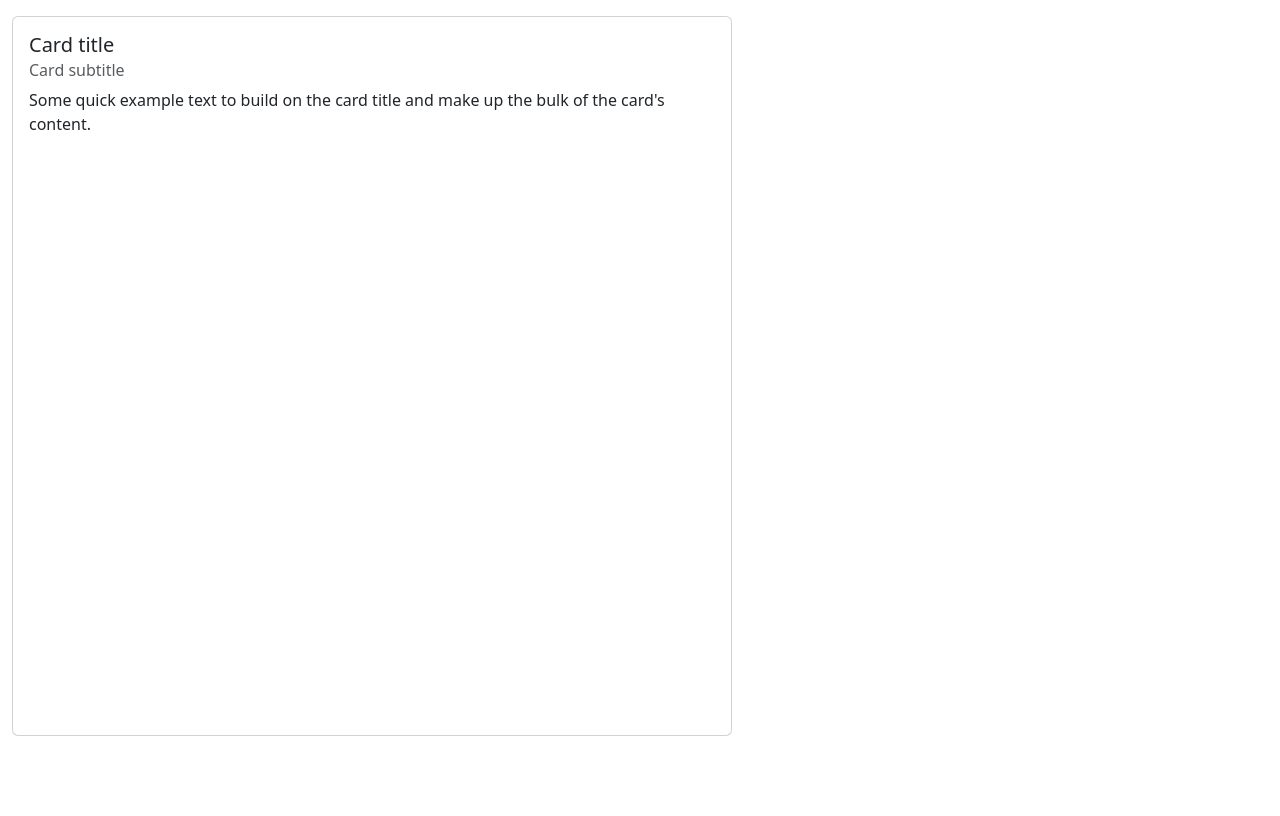
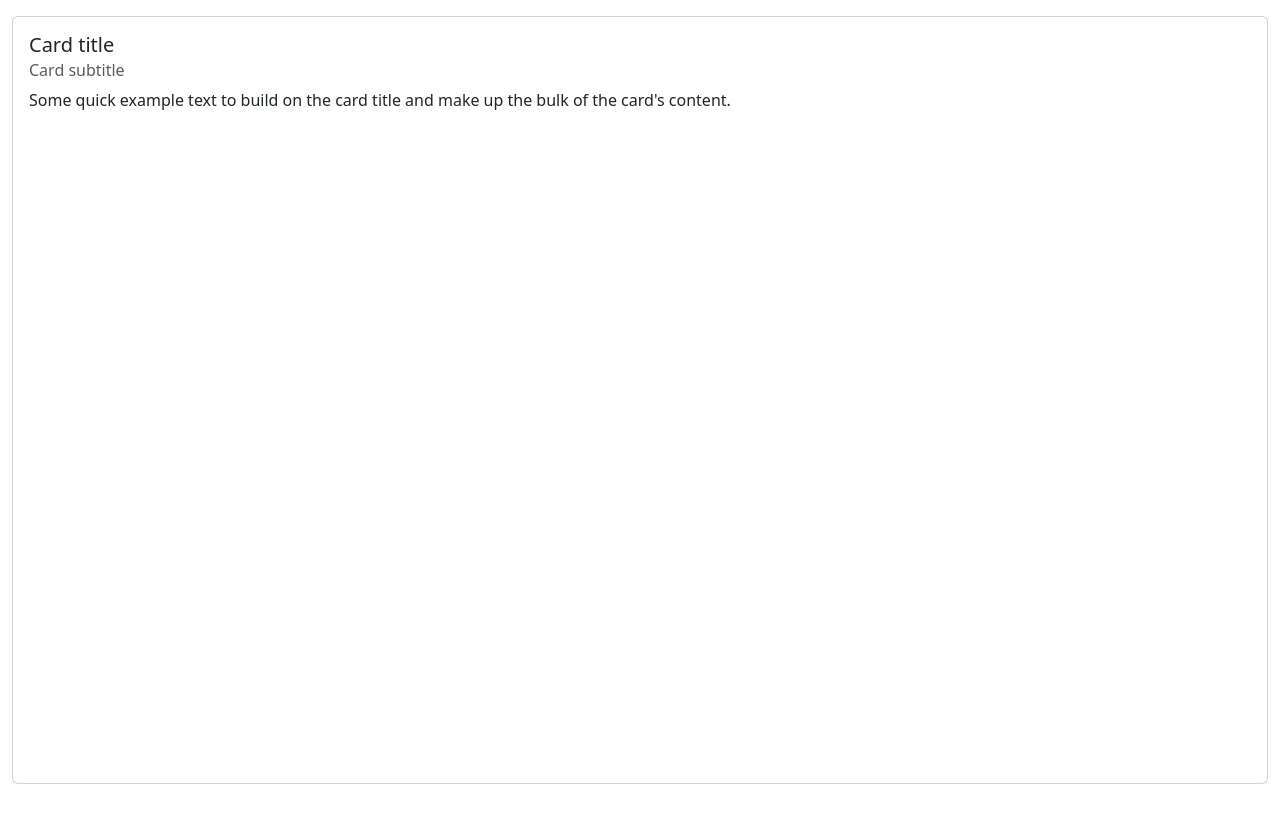
Before and after one commit to franchsli/whatsapp_clone_django, a Django app: page / in a window 1280 px wide. After the commit the page ends 784 px from the top, so only its background shows below. Run offline with Django 5.2, Linux system fonts and the light colour scheme; the visitor is signed in with stand-in values (Sample User, id 1).

Commit message:
Base card layout now uses all the space

```diff
--- a/whatsapp_clone/static/styles.css
+++ b/whatsapp_clone/static/styles.css
@@ -0,0 +1,10 @@
+.container-fluid {
+    display: flex;
+    flex-direction: column;
+    min-height: 100vh;
+  }
+
+main,  #base {
+    display: flex;
+    flex: 1;
+}
--- a/whatsapp_clone/templates/home.html
+++ b/whatsapp_clone/templates/home.html
@@ -8,7 +8,7 @@
 <a href="{% url 'exit' %}">log out</a> {% endcomment %}
 
 
-<div class="card mt-3 mb-3" style="width: 90vh; height: 90vh;">
+<div class="card mt-3 mb-3" id="base">
   <div class="card-body">
     <h5 class="card-title">Card title</h5>
     <h6 class="card-subtitle mb-2 text-body-secondary">Card subtitle</h6>
--- a/whatsapp_clone/templates/layouts/base.html
+++ b/whatsapp_clone/templates/layouts/base.html
@@ -10,8 +10,8 @@
     <script src="https://cdn.jsdelivr.net/npm/bootstrap@5.3.2/dist/js/bootstrap.bundle.min.js" integrity="sha384-C6RzsynM9kWDrMNeT87bh95OGNyZPhcTNXj1NW7RuBCsyN/o0jlpcV8Qyq46cDfL" crossorigin="anonymous"></script>
 </head>
 <body>
-    <div class="container-fluid vw-100 vh-100">
-        <main class="w-100 h-100">{% block content %}{% endblock content %}</main>
+    <div class="container-fluid">
+        <main>{% block content %}{% endblock content %}</main>
         {% include "layouts/partials/footer.html" %}
     </div>
 
```
